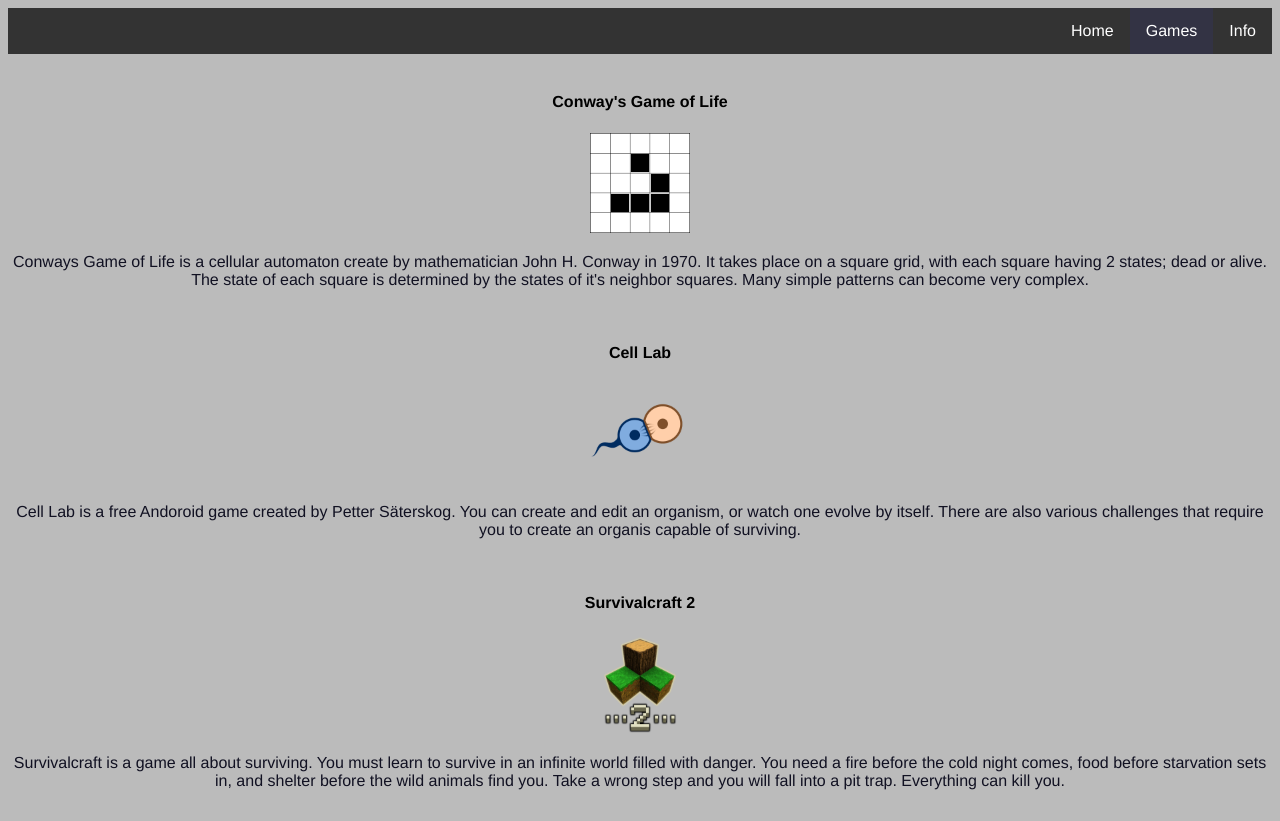
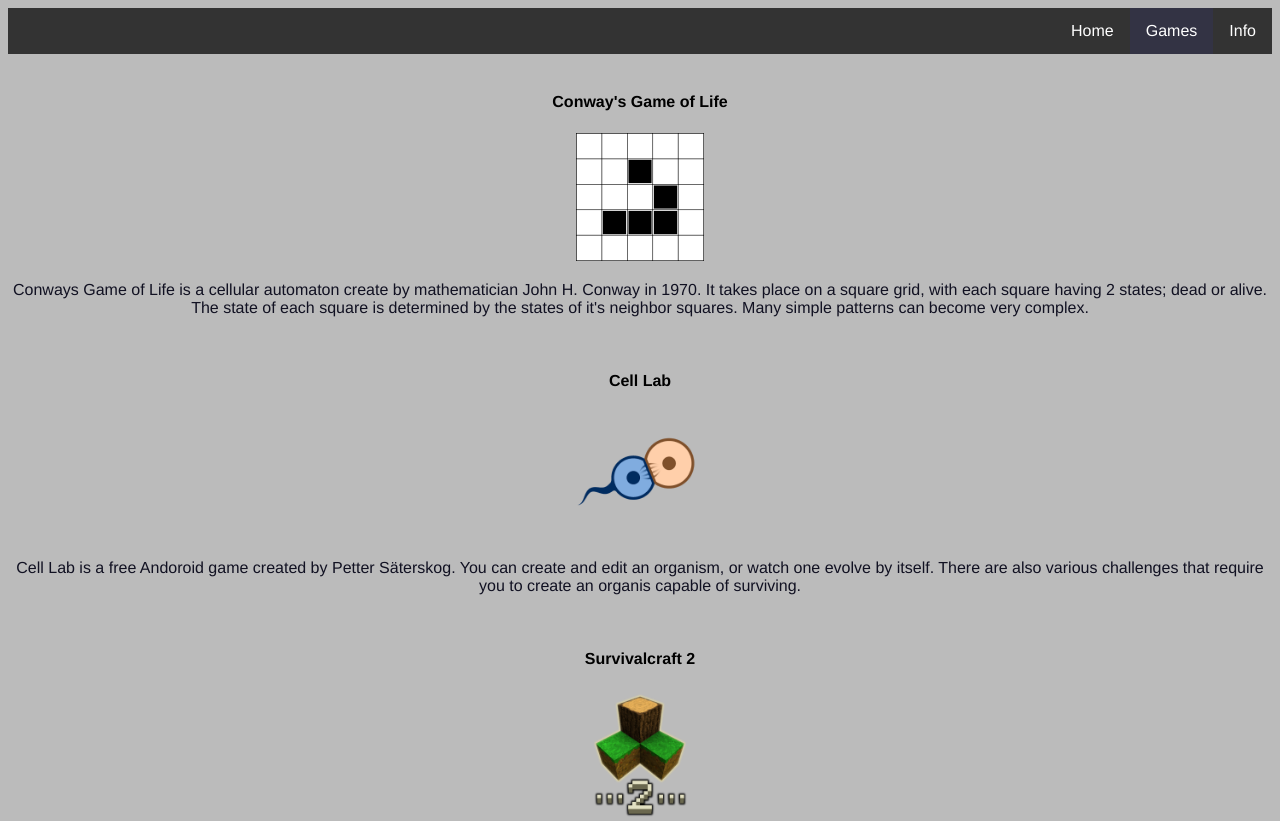
Before and after one commit to h77ls/h77ls.github.io, a plain HTML site: page Games/games.html in a window 1280 px wide. Shown: the top 821 px of the page. Drawn offline with Linux system fonts and the light colour scheme.

Commit message:
Update gamesStyle.css

```diff
--- a/Games/gamesStyle.css
+++ b/Games/gamesStyle.css
@@ -30,7 +30,7 @@ nav a:hover {
 }
 .thumbnail {
     height:auto;
-    width:100px;
+    width:128px;
 }
 .title {
     font-weight:bold;
```
